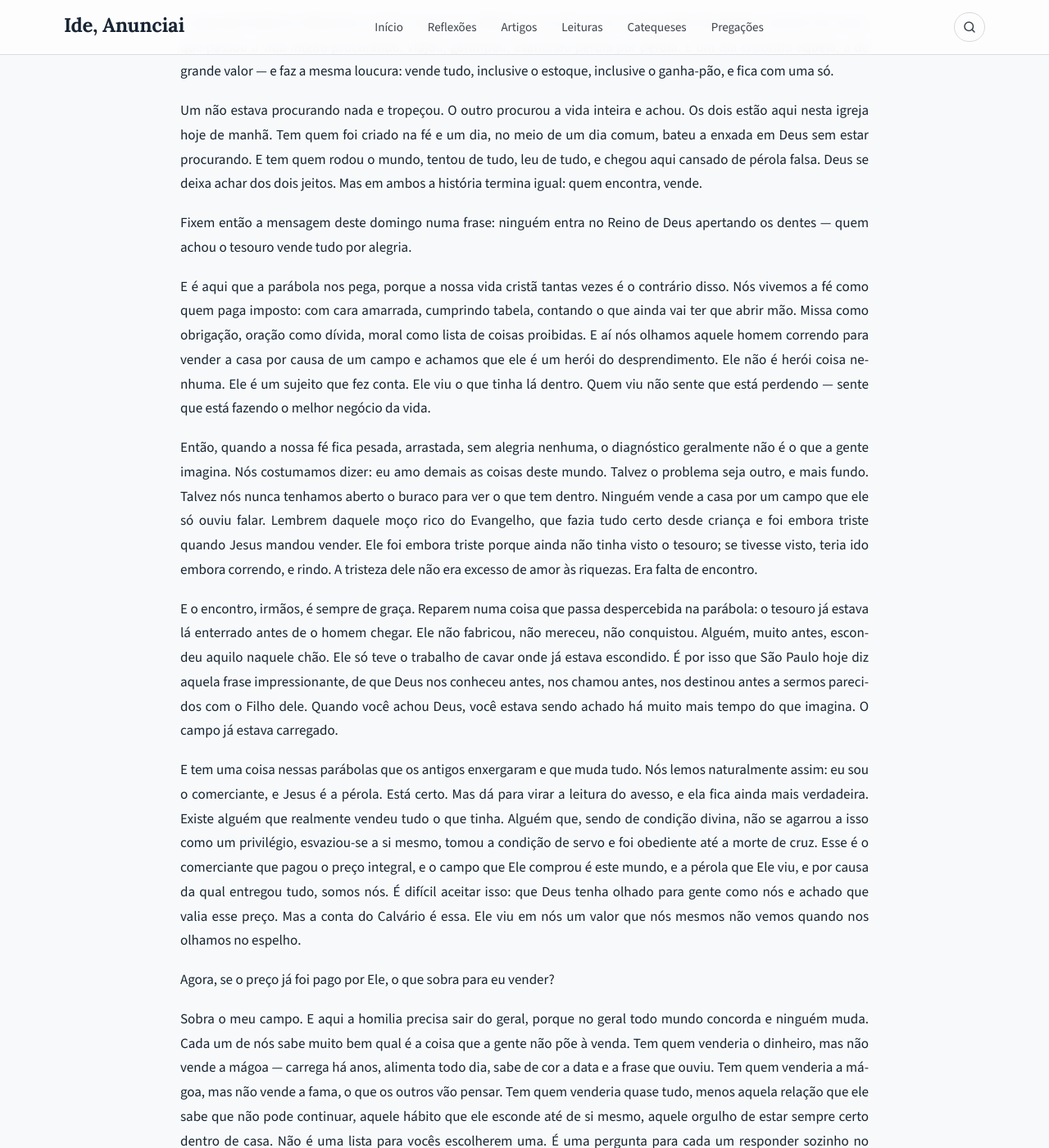
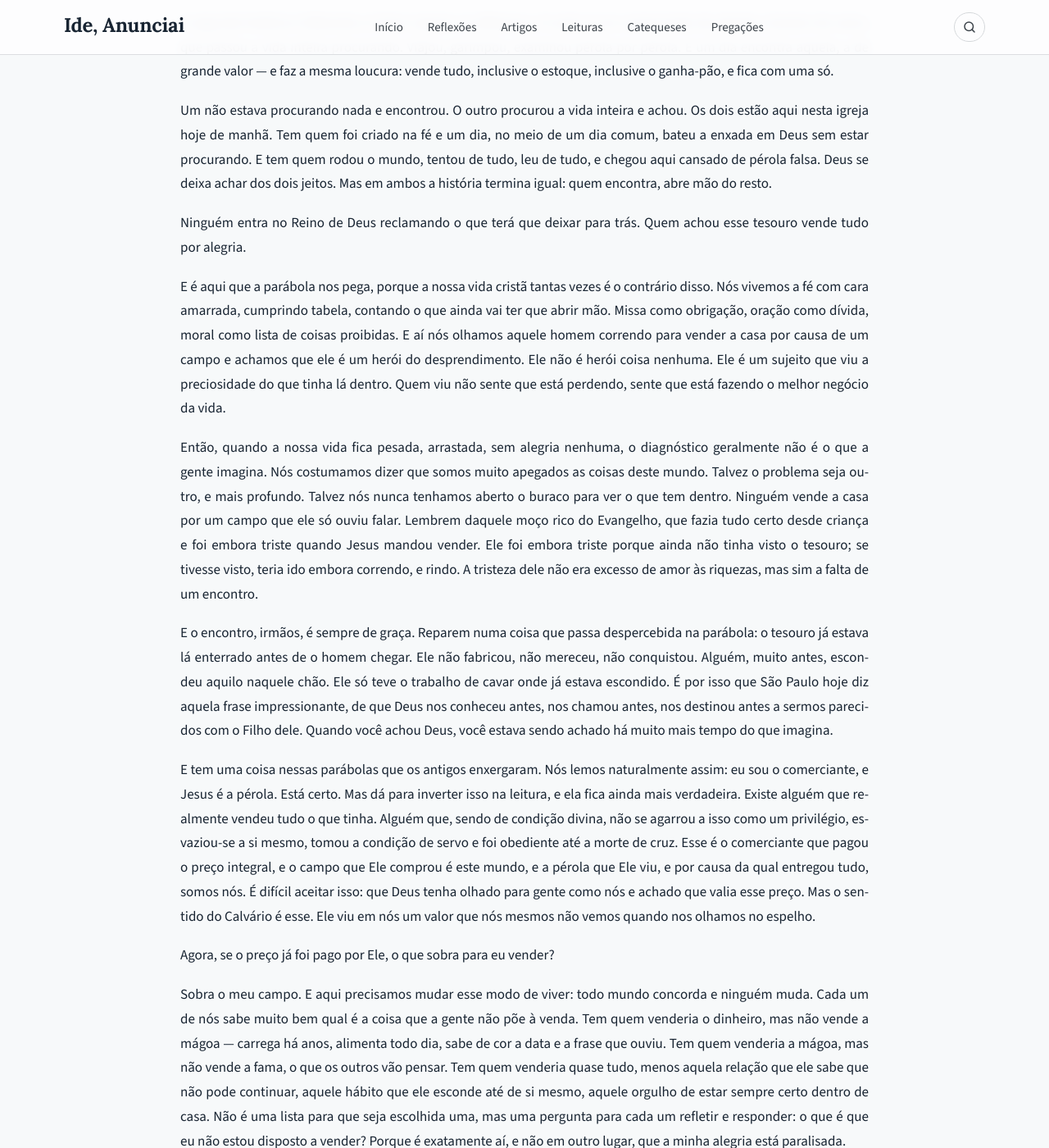
Before and after one commit to admariam/liturgiadiaria, a Jekyll site: the page built from _posts/2026-07-26-cheio-de-alegria-vende-tudo-o-que-possui.md, in a window 1280 px wide and 1400 px high, scrolled down 1270 px. Shown: the whole window at 82% size. Built offline with Jekyll 4.4.1, drawn with Linux system fonts in a browser that asks for light colours; some of the changed text lies outside the part shown.

Commit message:
Update Reflexão “2026-07-26-cheio-de-alegria-vende-tudo-o-que-possui”

```diff
--- a/_posts/2026-07-26-cheio-de-alegria-vende-tudo-o-que-possui.md
+++ b/_posts/2026-07-26-cheio-de-alegria-vende-tudo-o-que-possui.md
@@ -1,47 +1,48 @@
 ---
-title: "Cheio de alegria, vende tudo o que possui"
+title: Cheio de alegria, vende tudo o que possui
 date: 2026-07-26
-celebracao: "17º Domingo do Tempo Comum · Ano A"
-evangelho: "Mt 13,44-52"
-leituras: "1Rs 3,5.7-12 · Sl 118(119) · Rm 8,28-30 · Mt 13,44-52"
+celebracao: 17º Domingo do Tempo Comum · Ano A
+evangelho: Mt 13,44-52
+leituras: 1Rs 3,5.7-12 · Sl 118(119) · Rm 8,28-30 · Mt 13,44-52
+citacao: O Reino dos Céus é semelhante a um tesouro escondido no campo; um homem o encontra e, cheio de alegria, vende tudo o que possui e compra aquele campo.
 imagem: /assets/img/2026-07-26.jpg
-citacao: "O Reino dos Céus é semelhante a um tesouro escondido no campo; um homem o encontra e, cheio de alegria, vende tudo o que possui e compra aquele campo."
-resumo: "Um lavrador bate a enxada num tesouro que já estava lá antes de ele chegar. Vende tudo o que tem — e Mateus faz questão de anotar o motivo: cheio de alegria."
+resumo: 'Um lavrador bate a enxada num tesouro que já estava lá antes de ele chegar. Vende tudo o que tem — e Mateus faz questão de anotar o motivo: cheio de alegria.'
 ---
-Irmãos, imaginem que hoje à noite, quando vocês fecharem os olhos, Deus aparecesse em sonho e dissesse uma frase só: "pede-me o que quiseres". Sem pegadinha, sem letra miúda. O que sairia da nossa boca? Sejamos honestos aqui dentro, que ninguém está nos ouvindo. Saúde, provavelmente. Dinheiro para pagar o que está atrasado. A cura de alguém que amamos. Talvez a conversão de um filho — e essa já seria um pedido bonito.
 
-Foi exatamente isso que aconteceu com Salomão em Gabaon. Deus disse: pede. E ele era um rapaz recém-coroado, com um reino grande demais no colo e nenhum currículo. Ele mesmo confessa que não sabe nem por onde entrar e por onde sair. Estava tudo ali para ele pedir: exército, ouro, anos de vida, a cabeça dos inimigos. E o que Salomão pede é uma coisa que ninguém pediria: "dá ao teu servo um coração que escuta, para governar o teu povo e discernir o bem do mal". Coração que escuta. Está assim no hebraico, palavra por palavra. E o texto diz que o Senhor gostou desse pedido — gostou tanto que deu o resto por acréscimo.
+Irmãos, imaginem que se hoje à noite, ao fecharem os olhos, Deus aparecesse em sonho e dissesse uma frase só: "pede-me o que quiseres".  O que sairia da nossa boca? Sejamos honestos, pois ninguém está nos ouvindo. Saúde, provavelmente. Dinheiro para pagar o que está atrasado. A cura de alguém que amamos. Talvez a conversão de um filho — e essa já seria um pedido bonito.
 
-Salomão acertou porque descobriu antes de todo mundo o segredo que Jesus vai contar em duas historinhas curtíssimas hoje: existe uma coisa só que, quando você tem, você tem tudo; e existem mil coisas que, quando você tem todas, você continua sem nada.
+Foi exatamente isso que aconteceu com Salomão em Gabaon. Deus disse: pede. E ele era um rapaz recém-coroado, com um reino grande demais para administrar e sem experiência. Ele mesmo confessa que não sabe nem por onde entrar e por onde sair. Estava tudo ali para ele pedir: exército, ouro, anos de vida, a cabeça dos inimigos. E o que Salomão pede é uma coisa que ninguém pediria: "dá ao teu servo um coração que escuta, para governar o teu povo e discernir o bem do mal". Coração que escuta. Está assim no hebraico, palavra por palavra. E o texto diz que o Senhor gostou desse pedido, gostou tanto que deu o resto por acréscimo.
 
-Ouçam as duas histórias, que Jesus conta em três linhas. Um homem está lavrando um campo que nem é dele. Trabalho de diarista, dia comum, enxada e sol. De repente a enxada bate em alguma coisa dura. Ele cava, abre, e é tesouro — daquele tipo que os antigos enterravam quando vinha guerra e às vezes morriam sem contar a ninguém onde. O homem cobre tudo de novo, disfarça, e sai correndo. Vende o que tem, vende o que não queria vender, compra aquele campo. E Mateus faz questão de anotar o motivo dessa venda toda. Não escreveu que ele vendeu com esforço, nem que vendeu com sacrifício, nem que vendeu chorando. Escreveu: "cheio de alegria, vende tudo o que possui". A alegria é que puxa o negócio.
+Salomão acertou porque descobriu antes de todo mundo o segredo que Jesus vai contar em duas parábolas curtíssimas hoje: existe uma coisa só que, quando você tem, você tem tudo; e existem mil coisas que, quando você tem todas, você continua sem nada.
+
+Ouçam as duas histórias, que Jesus conta em três linhas. Um homem está lavrando um campo que nem é dele. Trabalho de diarista, dia comum, enxada e sol. De repente a enxada bate em alguma coisa dura. Ele cava, abre, e é tesouro — daquele tipo que os antigos enterravam quando vinha guerra e às vezes morriam sem contar a ninguém onde escondera. O homem cobre tudo de novo, disfarça, e sai correndo. Vende o que tem, vende o que não queria vender, compra aquele campo. E Mateus faz questão de anotar o motivo dessa venda toda. Não escreveu que ele vendeu com esforço, nem que vendeu com sacrifício, nem que vendeu chorando. Escreveu: "cheio de alegria, vende tudo o que possui". A alegria é que puxa o negócio.
 
 A segunda história é diferente e é bom reparar na diferença. O outro é um comerciante de pérolas, homem do ramo, que passou a vida inteira procurando. Viajou, garimpou, examinou pérola por pérola. E um dia encontra aquela, a de grande valor — e faz a mesma loucura: vende tudo, inclusive o estoque, inclusive o ganha-pão, e fica com uma só.
 
-Um não estava procurando nada e tropeçou. O outro procurou a vida inteira e achou. Os dois estão aqui nesta igreja hoje de manhã. Tem quem foi criado na fé e um dia, no meio de um dia comum, bateu a enxada em Deus sem estar procurando. E tem quem rodou o mundo, tentou de tudo, leu de tudo, e chegou aqui cansado de pérola falsa. Deus se deixa achar dos dois jeitos. Mas em ambos a história termina igual: quem encontra, vende.
+Um não estava procurando nada e encontrou. O outro procurou a vida inteira e achou. Os dois estão aqui nesta igreja hoje de manhã. Tem quem foi criado na fé e um dia, no meio de um dia comum, bateu a enxada em Deus sem estar procurando. E tem quem rodou o mundo, tentou de tudo, leu de tudo, e chegou aqui cansado de pérola falsa. Deus se deixa achar dos dois jeitos. Mas em ambos a história termina igual: quem encontra, abre mão do resto.
 
-Fixem então a mensagem deste domingo numa frase: ninguém entra no Reino de Deus apertando os dentes — quem achou o tesouro vende tudo por alegria.
+Ninguém entra no Reino de Deus reclamando o que terá que deixar para trás. Quem achou esse tesouro vende tudo por alegria.
 
-E é aqui que a parábola nos pega, porque a nossa vida cristã tantas vezes é o contrário disso. Nós vivemos a fé como quem paga imposto: com cara amarrada, cumprindo tabela, contando o que ainda vai ter que abrir mão. Missa como obrigação, oração como dívida, moral como lista de coisas proibidas. E aí nós olhamos aquele homem correndo para vender a casa por causa de um campo e achamos que ele é um herói do desprendimento. Ele não é herói coisa nenhuma. Ele é um sujeito que fez conta. Ele viu o que tinha lá dentro. Quem viu não sente que está perdendo — sente que está fazendo o melhor negócio da vida.
+E é aqui que a parábola nos pega, porque a nossa vida cristã tantas vezes é o contrário disso. Nós vivemos a fé com cara amarrada, cumprindo tabela, contando o que ainda vai ter que abrir mão. Missa como obrigação, oração como dívida, moral como lista de coisas proibidas. E aí nós olhamos aquele homem correndo para vender a casa por causa de um campo e achamos que ele é um herói do desprendimento. Ele não é herói coisa nenhuma. Ele é um sujeito que  viu a preciosidade do que tinha lá dentro. Quem viu não sente que está perdendo, sente que está fazendo o melhor negócio da vida.
 
-Então, quando a nossa fé fica pesada, arrastada, sem alegria nenhuma, o diagnóstico geralmente não é o que a gente imagina. Nós costumamos dizer: eu amo demais as coisas deste mundo. Talvez o problema seja outro, e mais fundo. Talvez nós nunca tenhamos aberto o buraco para ver o que tem dentro. Ninguém vende a casa por um campo que ele só ouviu falar. Lembrem daquele moço rico do Evangelho, que fazia tudo certo desde criança e foi embora triste quando Jesus mandou vender. Ele foi embora triste porque ainda não tinha visto o tesouro; se tivesse visto, teria ido embora correndo, e rindo. A tristeza dele não era excesso de amor às riquezas. Era falta de encontro.
+Então, quando a nossa vida fica pesada, arrastada, sem alegria nenhuma, o diagnóstico geralmente não é o que a gente imagina. Nós costumamos dizer que somos muito apegados as coisas deste mundo. Talvez o problema seja outro, e mais profundo. Talvez nós nunca tenhamos aberto o buraco para ver o que tem dentro. Ninguém vende a casa por um campo que ele só ouviu falar. Lembrem daquele moço rico do Evangelho, que fazia tudo certo desde criança e foi embora triste quando Jesus mandou vender. Ele foi embora triste porque ainda não tinha visto o tesouro; se tivesse visto, teria ido embora correndo, e rindo. A tristeza dele não era excesso de amor às riquezas, mas sim a falta de um encontro.
 
-E o encontro, irmãos, é sempre de graça. Reparem numa coisa que passa despercebida na parábola: o tesouro já estava lá enterrado antes de o homem chegar. Ele não fabricou, não mereceu, não conquistou. Alguém, muito antes, escondeu aquilo naquele chão. Ele só teve o trabalho de cavar onde já estava escondido. É por isso que São Paulo hoje diz aquela frase impressionante, de que Deus nos conheceu antes, nos chamou antes, nos destinou antes a sermos parecidos com o Filho dele. Quando você achou Deus, você estava sendo achado há muito mais tempo do que imagina. O campo já estava carregado.
+E o encontro, irmãos, é sempre de graça. Reparem numa coisa que passa despercebida na parábola: o tesouro já estava lá enterrado antes de o homem chegar. Ele não fabricou, não mereceu, não conquistou. Alguém, muito antes, escondeu aquilo naquele chão. Ele só teve o trabalho de cavar onde já estava escondido. É por isso que São Paulo hoje diz aquela frase impressionante, de que Deus nos conheceu antes, nos chamou antes, nos destinou antes a sermos parecidos com o Filho dele. Quando você achou Deus, você estava sendo achado há muito mais tempo do que imagina.
 
-E tem uma coisa nessas parábolas que os antigos enxergaram e que muda tudo. Nós lemos naturalmente assim: eu sou o comerciante, e Jesus é a pérola. Está certo. Mas dá para virar a leitura do avesso, e ela fica ainda mais verdadeira. Existe alguém que realmente vendeu tudo o que tinha. Alguém que, sendo de condição divina, não se agarrou a isso como um privilégio, esvaziou-se a si mesmo, tomou a condição de servo e foi obediente até a morte de cruz. Esse é o comerciante que pagou o preço integral, e o campo que Ele comprou é este mundo, e a pérola que Ele viu, e por causa da qual entregou tudo, somos nós. É difícil aceitar isso: que Deus tenha olhado para gente como nós e achado que valia esse preço. Mas a conta do Calvário é essa. Ele viu em nós um valor que nós mesmos não vemos quando nos olhamos no espelho.
+E tem uma coisa nessas parábolas que os antigos enxergaram. Nós lemos naturalmente assim: eu sou o comerciante, e Jesus é a pérola. Está certo. Mas dá para inverter isso na leitura, e ela fica ainda mais verdadeira. Existe alguém que realmente vendeu tudo o que tinha. Alguém que, sendo de condição divina, não se agarrou a isso como um privilégio, esvaziou-se a si mesmo, tomou a condição de servo e foi obediente até a morte de cruz. Esse é o comerciante que pagou o preço integral, e o campo que Ele comprou é este mundo, e a pérola que Ele viu, e por causa da qual entregou tudo, somos nós. É difícil aceitar isso: que Deus tenha olhado para gente como nós e achado que valia esse preço. Mas o sentido do Calvário é esse. Ele viu em nós um valor que nós mesmos não vemos quando nos olhamos no espelho.
 
 Agora, se o preço já foi pago por Ele, o que sobra para eu vender?
 
-Sobra o meu campo. E aqui a homilia precisa sair do geral, porque no geral todo mundo concorda e ninguém muda. Cada um de nós sabe muito bem qual é a coisa que a gente não põe à venda. Tem quem venderia o dinheiro, mas não vende a mágoa — carrega há anos, alimenta todo dia, sabe de cor a data e a frase que ouviu. Tem quem venderia a mágoa, mas não vende a fama, o que os outros vão pensar. Tem quem venderia quase tudo, menos aquela relação que ele sabe que não pode continuar, aquele hábito que ele esconde até de si mesmo, aquele orgulho de estar sempre certo dentro de casa. Não é uma lista para vocês escolherem uma. É uma pergunta para cada um responder sozinho no caminho de casa: o que é que eu não estou disposto a vender? Porque é exatamente aí, e não em outro lugar, que a minha alegria está emperrada.
+Sobra o meu campo. E aqui precisamos mudar esse modo de viver: todo mundo concorda e ninguém muda. Cada um de nós sabe muito bem qual é a coisa que a gente não põe à venda. Tem quem venderia o dinheiro, mas não vende a mágoa — carrega há anos, alimenta todo dia, sabe de cor a data e a frase que ouviu. Tem quem venderia a mágoa, mas não vende a fama, o que os outros vão pensar. Tem quem venderia quase tudo, menos aquela relação que ele sabe que não pode continuar, aquele hábito que ele esconde até de si mesmo, aquele orgulho de estar sempre certo dentro de casa. Não é uma lista para que seja escolhida uma, mas uma pergunta para cada um refletir e responder: o que é que eu não estou disposto a vender? Porque é exatamente aí, e não em outro lugar, que a minha alegria está paralisada.
 
-E por isso o pedido de Salomão continua sendo o mais inteligente que um ser humano já fez. Ele não pediu coisas; pediu um coração que escuta. Quem tem coração que escuta descobre o campo certo para cavar. Nós rezamos muito pedindo que Deus resolva as nossas situações; rezamos pouco pedindo que Deus mude o nosso jeito de querer. O Salmo de hoje diz que a lei do Senhor vale mais do que mil peças de ouro e prata, e que a explicação da Palavra de Deus dá inteligência aos simples. Aquele senhor de idade que não terminou o primário e conhece as coisas de Deus melhor do que muito doutor — ele cavou no campo certo.
+E por isso o pedido de Salomão continua sendo o mais inteligente que um ser humano já fez. Ele não pediu coisas; pediu um coração que escuta. Quem tem coração que escuta descobre o campo certo para cavar. Nós rezamos muito pedindo que Deus resolva as nossas situações; rezamos pouco pedindo que Deus mude o nosso jeito de querer. O Salmo de hoje diz que a lei do Senhor vale mais do que mil peças de ouro e prata, e que a explicação da Palavra de Deus dá inteligência aos simples. Aquele senhor de idade que não terminou o primário e conhece as coisas de Deus melhor do que muitos letrados, pois ele cavou no campo certo.
 
-Antes de terminar, uma palavra sobre a terceira parábola de hoje, que é a rede jogada ao mar. Já é o terceiro domingo seguido em que Jesus fala de separação no fim: primeiro o solo, depois o joio, agora os peixes recolhidos e escolhidos na praia. Jesus não deixa a gente sair daqui achando que tanto faz. Haverá um dia em que a rede será puxada para a areia, e o que estava misturado será separado. Isso não é para nos apavorar, é para nos dar seriedade. A escolha que estamos fazendo agora, nesta vida curta, tem peso de eternidade. Um tesouro que a gente adia comprar a vida inteira é um tesouro que a gente perde.
+Antes de terminar, uma palavra sobre a terceira parábola de hoje, que é a rede jogada ao mar. Já é o terceiro domingo seguido em que Jesus fala de separação no fim: primeiro o solo, depois o joio, agora os peixes recolhidos e escolhidos na praia. Jesus não deixa a gente achar que tanto faz. Haverá um dia em que a rede será puxada para a areia, e o que estava misturado será separado. Isso não é para nos apavorar, é para nos dar seriedade. A escolha que estamos fazendo agora, nesta vida curta, tem peso de eternidade. Um tesouro que a gente adia comprar a vida inteira é um tesouro que a gente perde.
 
-E Jesus fecha o dia perguntando aos discípulos: "compreendestes tudo isso?" Eles respondem que sim, meio rápido demais, do jeito que a gente também responde. E aí Ele diz que todo discípulo instruído no Reino é como um pai de família que tira do seu tesouro coisas novas e velhas. Guardem isso, porque é a nossa vocação: a fé que recebemos dos nossos avós, o terço da avó, o catecismo antigo, tudo isso é coisa velha do baú, e é preciosa — mas tem que ser tirada do baú e servida nova, hoje, para o filho que duvida, para o vizinho que sofre, para esse mundo que perdeu o rumo. Tesouro guardado em baú fechado não alimenta ninguém.
+E Jesus fecha o dia perguntando aos discípulos: "compreendestes tudo isso?" Eles respondem que sim, meio rápido demais, do jeito que a gente também responde. E aí Ele diz que todo discípulo instruído no Reino é como um pai de família que tira do seu tesouro coisas novas e velhas. Guardem isso, porque é a nossa vocação: a fé que recebemos dos nossos avós, o terço da avó, o catecismo antigo, tudo isso é coisa velha do baú, e é preciosa, mas tem que ser tirada do baú e servida nova, hoje, para o filho que duvida, para o vizinho que sofre, para esse mundo que perdeu o rumo. Tesouro guardado em baú fechado não alimenta ninguém.
 
-E agora, irmãos, o mais bonito. Reparem que o tesouro da parábola está escondido. Deus tem esse costume: Ele se esconde em lugares onde ninguém procuraria. Escondeu-se no ventre de uma jovem de aldeia. Escondeu-se num carpinteiro. Escondeu-se num condenado pregado num madeiro entre dois ladrões. E daqui a pouco, neste altar, o mesmo Deus vai se esconder outra vez — debaixo da aparência de um pedaço de pão. É o tesouro do campo, à vista de todos e escondido de quase todos. O preço já foi pago, integralmente, por Ele. O que nos cabe é cavar: chegar aqui à frente, estender a mão, e receber.
+E agora, irmãos, o mais bonito. Reparem que o tesouro da parábola está escondido. Deus tem esse costume: Ele se esconde em lugares onde ninguém procuraria. Escondeu-se no ventre de uma jovem de aldeia. Escondeu-se num carpinteiro. Escondeu-se num condenado pregado num madeiro entre dois ladrões. E no altar, o mesmo Deus se esconde outra vez — debaixo da aparência de um pedaço de pão. É o tesouro do campo, à vista de todos e escondido de quase todos. O preço já foi pago, integralmente, por Ele. O que nos cabe é cavar: chegar à frente, estender a mão, e receber.
 
-Vão para casa hoje com dois pedidos na boca. O primeiro é o de Salomão: Senhor, dá-me um coração que escuta. O segundo cada um sabe qual é, porque tem o nome daquilo que ainda não foi vendido.
+Hoje façamos dois pedidos ao Senhor. O primeiro é o de Salomão: Senhor, dá-me um coração que escuta. O segundo é aquilo que ainda não não tivemos coragem de deixar, de vender.
 
 Compreendestes tudo isso?
```
